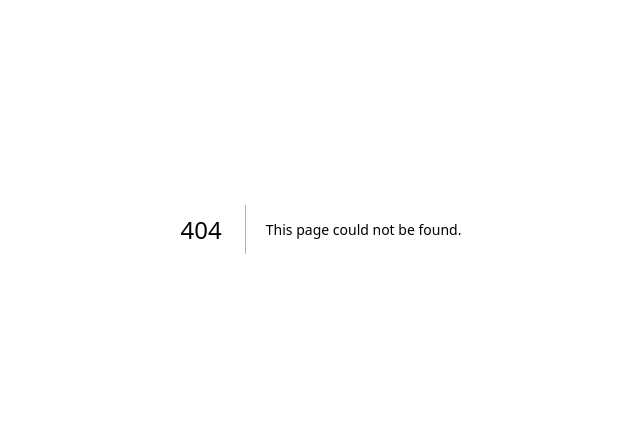
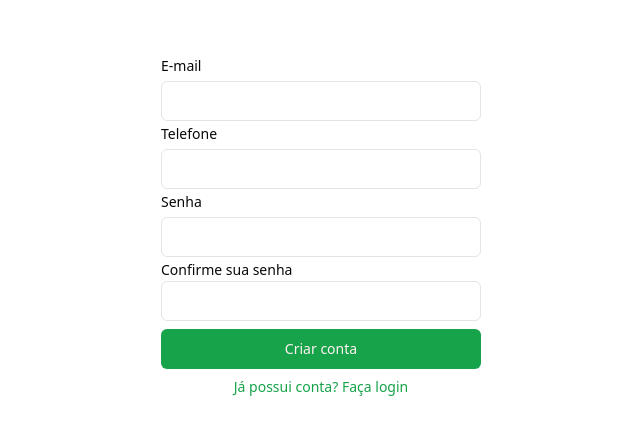
Before and after one commit to lucasnbat/teledoc-front, a Next.js app: page /auth/sign-up in a window 1280 px wide. Before the commit this address had no page. Shown: the part 171-606 px from the top of the page, without its empty margins (319-959 px from the left). Built offline with nearby package versions, Linux system fonts and the light colour scheme; no server answers.

Commit message:
docs: working on sign up form

```diff
--- /dev/null
+++ b/src/app/auth/sign-up/actions.ts
@@ -0,0 +1,63 @@
+'use server'
+
+import { HTTPError } from 'ky'
+import { z } from 'zod'
+
+import { signUp } from '@/http/sign-up'
+
+const signUpSchema = z
+  .object({
+    name: z.string().refine((value) => value.split(' ').length > 1, {
+      message: 'Por favor, insira seu nome completo',
+    }),
+    email: z
+      .string()
+      .email({ message: "Por favor, insira um e-mail válido" }),
+    phone: z.string(),
+    password: z
+      .string()
+      .min(8, { message: "A senha precisa ter no mínimo 8 caracteres" }),
+    password_confirmation: z.string(),
+  })
+  .refine((data) => data.password === data.password_confirmation, {
+    message: 'A senha de confirmação não bate',
+    path: ['password_confirmation'],
+  })
+
+export async function signUpAction(data: FormData) {
+  const result = signUpSchema.safeParse(Object.fromEntries(data))
+
+  if (!result.success) {
+    const errors = result.error.flatten().fieldErrors
+
+    return { success: false, message: null, errors }
+  }
+
+  const { name, email, phone, password } = result.data
+
+  try {
+    await signUp({
+      name,
+      email,
+      phone,
+      password,
+    })
+  } catch (err) {
+    if (err instanceof HTTPError) {
+      const { message } = await err.response.json()
+
+      // message: message
+      return { success: false, message, errors: null }
+    }
+
+    console.error(err)
+
+    return {
+      success: false,
+      message: 'Erro inesperado! Tente em alguns minutos.',
+      errors: null,
+    }
+  }
+
+  return { success: true, message: null, errors: null }
+}
--- /dev/null
+++ b/src/app/auth/sign-up/page.tsx
@@ -0,0 +1,5 @@
+import SignUpForm from "./sign-up-form";
+
+export default function SignUp() {
+  return <SignUpForm />
+}
--- /dev/null
+++ b/src/app/auth/sign-up/sign-up-form.tsx
@@ -0,0 +1,60 @@
+"use client";
+
+import { Button } from "@/components/ui/button";
+import { Input } from "@/components/ui/input";
+import { Label } from "@/components/ui/label";
+import { selfUseFormState } from "@/hooks/self-use-form-state";
+import Link from "next/link";
+import { useRouter } from "next/navigation";
+import { signUpAction } from "./actions";
+
+export default function SignUpForm() {
+  const router = useRouter();
+  const [{ errors, message, success }, handleSubmit, isPending] =
+    selfUseFormState(signUpAction, () => {
+      router.push("/auth/sign-in");
+    });
+  return (
+    <div className="space-y-4">
+      <form>
+        <div className="space-y-1">
+          <Label htmlFor="email">E-mail</Label>
+          <Input id="email" name="email" type="text" />
+        </div>
+
+        <div className="space-y-1">
+          <Label htmlFor="phone">Telefone</Label>
+          <Input id="phone" name="phone" type="text" />
+        </div>
+
+        <div className="space-y-1">
+          <Label htmlFor="password">Senha</Label>
+          <Input id="password" name="password" type="text" />
+        </div>
+
+        <div>
+          <Label htmlFor="password_confirmation">Confirme sua senha</Label>
+          <Input
+            type="password"
+            id="password_confirmation"
+            name="password_confirmation"
+          />
+        </div>
+
+        <Button type="submit" className="w-full mt-2">
+          Criar conta
+        </Button>
+
+        <Button
+          type="submit"
+          className="w-full"
+          variant="link"
+          asChild
+          size="sm"
+        >
+          <Link href="/auth/sign-in">Já possui conta? Faça login</Link>
+        </Button>
+      </form>
+    </div>
+  );
+}
--- /dev/null
+++ b/src/components/ui/alert.tsx
@@ -0,0 +1,59 @@
+import * as React from "react"
+import { cva, type VariantProps } from "class-variance-authority"
+
+import { cn } from "@/lib/utils"
+
+const alertVariants = cva(
+  "relative w-full rounded-lg border p-4 [&>svg~*]:pl-7 [&>svg+div]:translate-y-[-3px] [&>svg]:absolute [&>svg]:left-4 [&>svg]:top-4 [&>svg]:text-foreground",
+  {
+    variants: {
+      variant: {
+        default: "bg-background text-foreground",
+        destructive:
+          "border-destructive/50 text-destructive dark:border-destructive [&>svg]:text-destructive",
+      },
+    },
+    defaultVariants: {
+      variant: "default",
+    },
+  }
+)
+
+const Alert = React.forwardRef<
+  HTMLDivElement,
+  React.HTMLAttributes<HTMLDivElement> & VariantProps<typeof alertVariants>
+>(({ className, variant, ...props }, ref) => (
+  <div
+    ref={ref}
+    role="alert"
+    className={cn(alertVariants({ variant }), className)}
+    {...props}
+  />
+))
+Alert.displayName = "Alert"
+
+const AlertTitle = React.forwardRef<
+  HTMLParagraphElement,
+  React.HTMLAttributes<HTMLHeadingElement>
+>(({ className, ...props }, ref) => (
+  <h5
+    ref={ref}
+    className={cn("mb-1 font-medium leading-none tracking-tight", className)}
+    {...props}
+  />
+))
+AlertTitle.displayName = "AlertTitle"
+
+const AlertDescription = React.forwardRef<
+  HTMLParagraphElement,
+  React.HTMLAttributes<HTMLParagraphElement>
+>(({ className, ...props }, ref) => (
+  <div
+    ref={ref}
+    className={cn("text-sm [&_p]:leading-relaxed", className)}
+    {...props}
+  />
+))
+AlertDescription.displayName = "AlertDescription"
+
+export { Alert, AlertTitle, AlertDescription }
--- /dev/null
+++ b/src/http/sign-up.ts
@@ -0,0 +1,28 @@
+import { api } from './http-client'
+
+interface SignUpRequest {
+  name: string
+  email: string
+  password: string
+  phone: string
+}
+
+// void deixa você meio que pegar o resultado da função
+// void não, ele impede isso
+type SignUpResponse = void
+
+export async function signUp({
+  name,
+  email,
+  password,
+  phone,
+}: SignUpRequest): Promise<SignUpResponse> {
+  await api.post('patients', {
+    json: {
+      patientName: name,
+      patientEmail: email,
+      patientePassword: password,
+      patientPhone: phone,
+    },
+  })
+}
```
Also changed, not shown: 1 other file (tests, documents, lock files or other folders).
